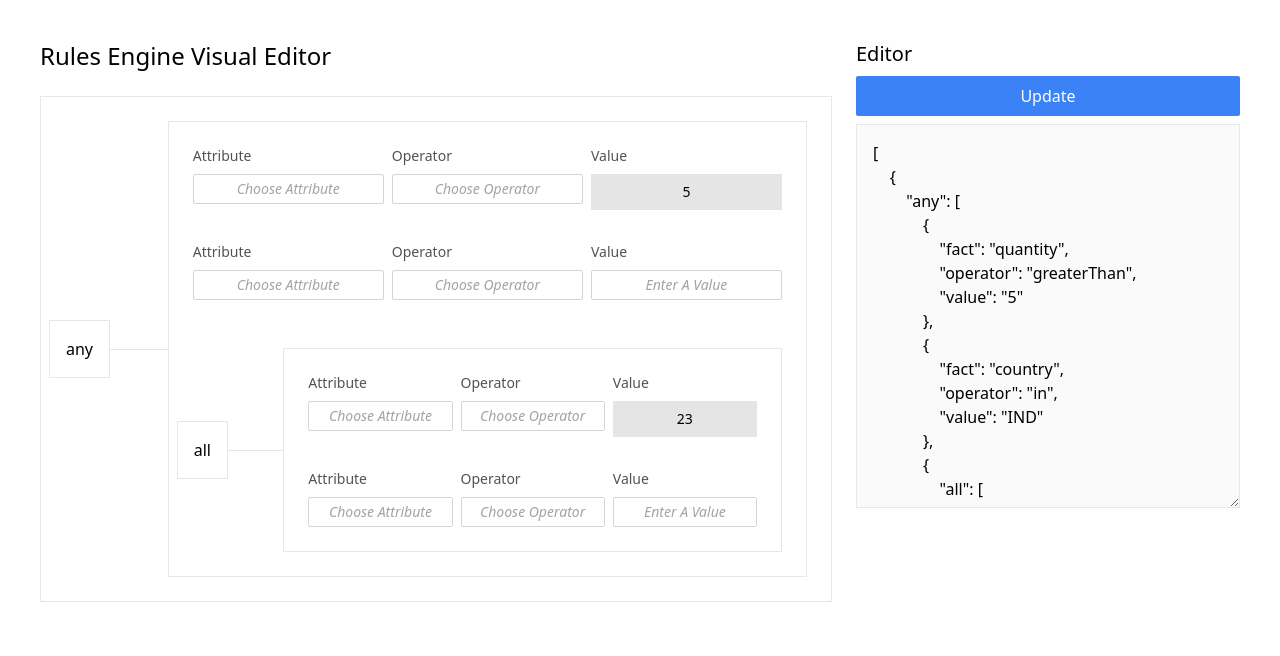
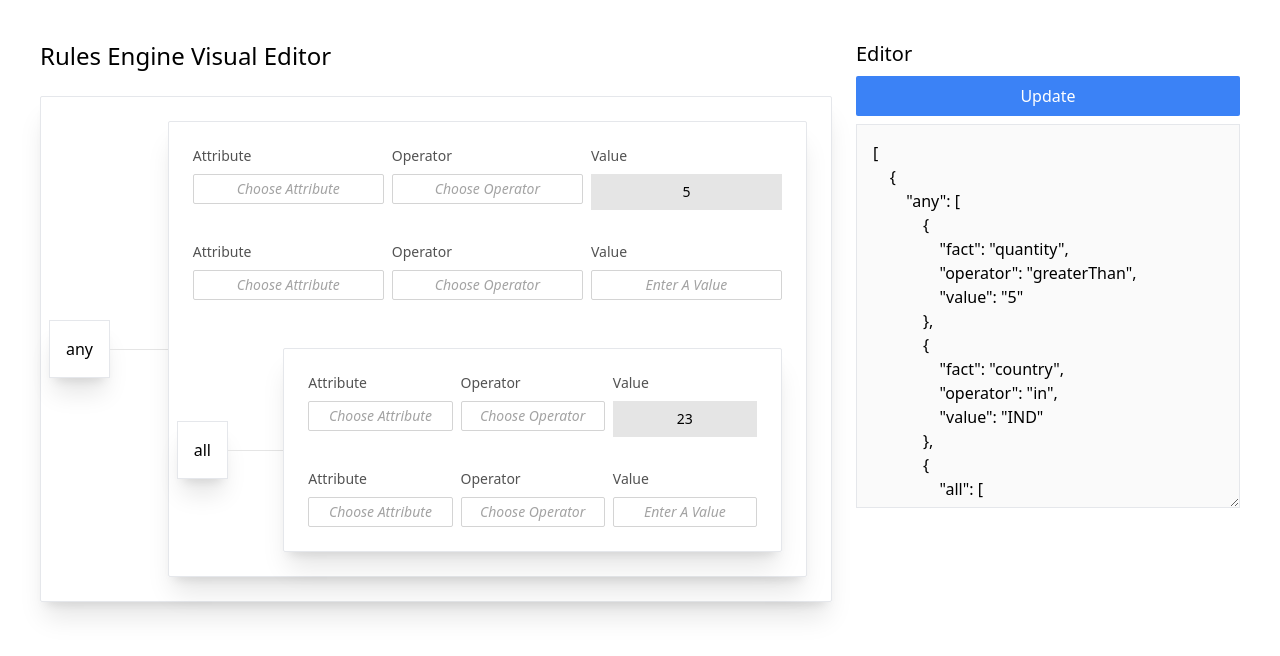
Before and after one commit to jitunayak/json-engine-visual-editor, a React (Vite) app: page / in a window 1280 px wide. Shown: the top 656 px of the page. Built offline with nearby package versions, Linux system fonts and the light colour scheme.

Commit message:
visual hierechy of rule sets

```diff
--- a/src/ChoiceBoxContainer.tsx
+++ b/src/ChoiceBoxContainer.tsx
@@ -12,7 +12,7 @@ type Props = { items?: item[] };
 
 export default function ChoiceBoxContainer({ items }: Props) {
   return (
-    <div className="border ml-0 m-6">
+    <div className="border ml-0 m-6 shadow-xl rounded-sm">
       {items?.map((item, index) => {
         return Object.prototype.hasOwnProperty.call(item, "all") ? (
           LogicalContainer(ChoiceBoxContainer)
@@ -33,7 +33,7 @@ export default function ChoiceBoxContainer({ items }: Props) {
         ): JSX.Element {
           return (
             <div className="items-center justify-center flex">
-              <p className="p-4 border w-min mr-0 m-2">
+              <p className="p-4 border w-min mr-0 m-2 shadow-xl">
                 {item?.all ? "all" : "any"}
               </p>
               <div className="w-20 h-px bg-neutral-200"></div>
```
